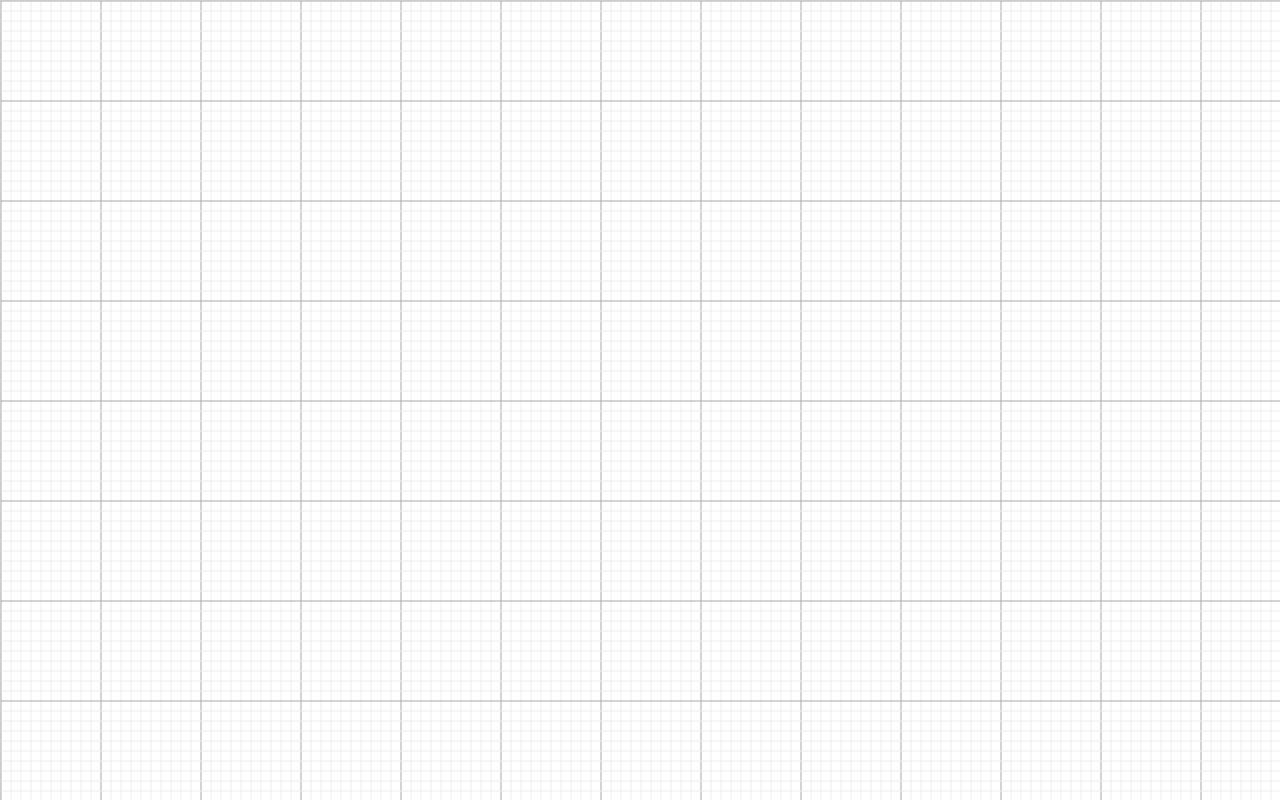
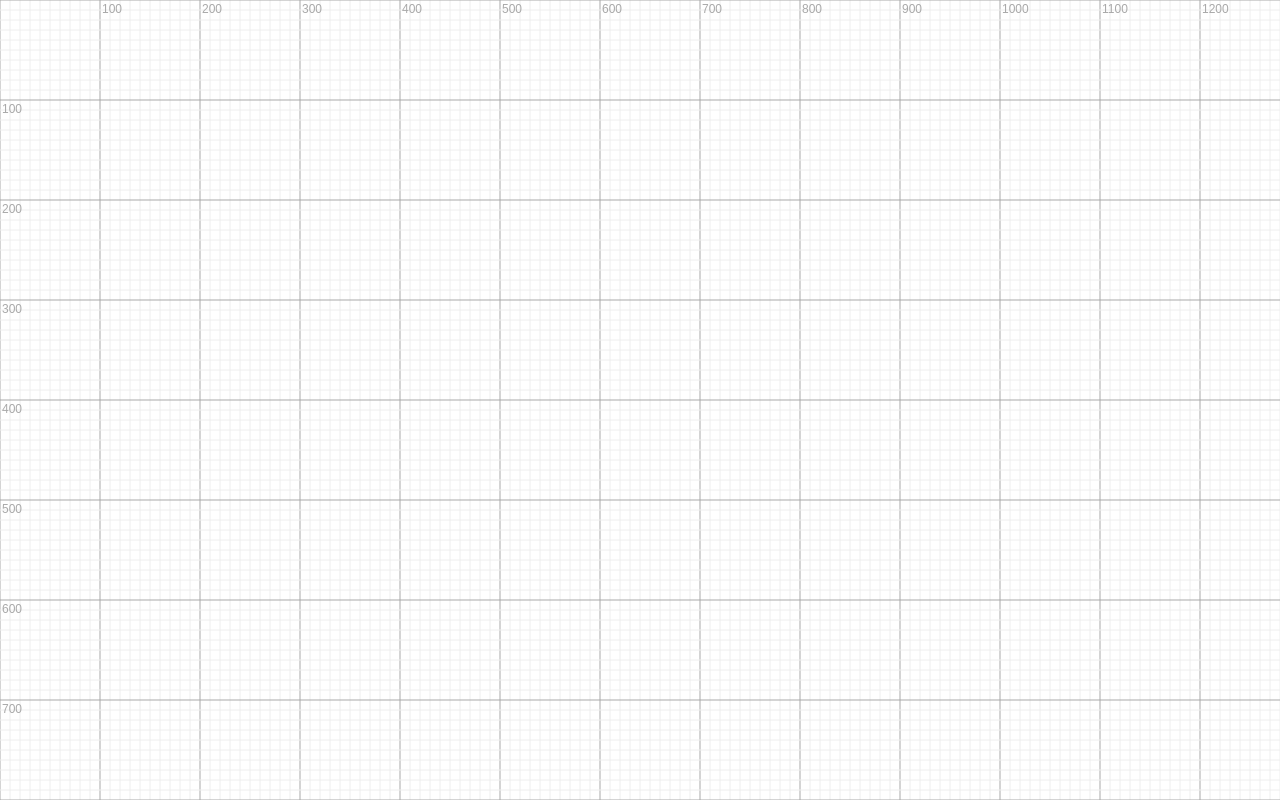
Before and after one commit to faddalibrahim/web-geometry, a React (Vite) app: page / in a window 1280 px wide. Shown: the top 800 px of the page. Built offline with nearby package versions, Linux system fonts and the light colour scheme; a web font is replaced by a local one.

Commit message:
add grid labels

```diff
--- a/src/components/GraphGrid.tsx
+++ b/src/components/GraphGrid.tsx
@@ -1,10 +1,18 @@
-import React, { useRef, useState, useEffect } from "react";
+import React, { useRef, useState, useEffect, useMemo } from "react";
+import GridLabels from "./GridLabels";
 
 const GraphGrid: React.FC = () => {
   const canvasRef = useRef<HTMLCanvasElement>(null);
-  //   const [labels, setLabels] = useState<
-  //     { x: number; y: number; label: string }[]
-  //   >([]);
+  const [canvasSize, setCanvasSize] = useState({ width: 1800, height: 1800 });
+
+  const labelPositions = useMemo(() => {
+    const positions: { x: number; y: number; label: string }[] = [];
+    for (let i = 100; i <= canvasSize.width; i += 100) {
+      positions.push({ x: i, y: 0, label: `${i}` }); // X-axis labels
+      positions.push({ x: 0, y: i, label: `${i}` }); // Y-axis labels
+    }
+    return positions;
+  }, [canvasSize.width]);
 
   useEffect(() => {
     const canvas = canvasRef.current;
@@ -13,18 +21,16 @@ const GraphGrid: React.FC = () => {
     const ctx = canvas.getContext("2d");
     if (!ctx) return;
 
-    const canvasWidth = 1800;
-    const canvasHeight = 1800;
-    canvas.width = canvasWidth;
-    canvas.height = canvasHeight;
-
     const gridSpacing = 10;
     const normalLineColor = "rgb(238, 238, 238)";
     const highlightLineColor = "darkgray";
 
+    ctx.lineWidth = 1;
+
     const drawGrid = () => {
       const { width, height } = canvas;
 
+      // Clear only the canvas area that needs updating
       ctx.clearRect(0, 0, width, height);
 
       // Draw vertical lines
@@ -32,11 +38,8 @@ const GraphGrid: React.FC = () => {
         ctx.beginPath();
         ctx.moveTo(x, 0);
         ctx.lineTo(x, height);
-
-        // highlight every 10th line
         ctx.strokeStyle =
           x % (gridSpacing * 10) === 0 ? highlightLineColor : normalLineColor;
-
         ctx.stroke();
       }
 
@@ -45,22 +48,20 @@ const GraphGrid: React.FC = () => {
         ctx.beginPath();
         ctx.moveTo(0, y);
         ctx.lineTo(width, y);
-
-        // highlight every 10th line
         ctx.strokeStyle =
           y % (gridSpacing * 10) === 0 ? highlightLineColor : normalLineColor;
-
         ctx.stroke();
       }
     };
 
     drawGrid();
 
-    // Redraw grid on window resize
+    // Redraw grid on window resize using requestAnimationFrame
     const handleResize = () => {
-      canvas.width = window.innerWidth;
-      canvas.height = window.innerHeight;
-      drawGrid();
+      setCanvasSize({
+        width: window.innerWidth,
+        height: window.innerHeight,
+      });
     };
 
     window.addEventListener("resize", handleResize);
@@ -69,48 +70,14 @@ const GraphGrid: React.FC = () => {
     };
   }, []);
 
-  // Create labels after every 100th line
-  useEffect(() => {
-    const generateLabels = () => {
-      const labelsList: { x: number; y: number; label: string }[] = [];
-      for (let i = 100; i <= 1800; i += 100) {
-        // Start at 100 to skip 0
-        labelsList.push({ x: i, y: 0, label: `${i}` }); // X-axis labels
-        labelsList.push({ x: 0, y: i, label: `${i}` }); // Y-axis labels
-      }
-      //   setLabels(labelsList);
-    };
-
-    generateLabels();
-  }, []);
-
   return (
-    <div style={{ position: "relative" }}>
-      <canvas ref={canvasRef} style={{ border: "1px solid #ccc", zIndex: 1 }} />
-      {/* <div
-        style={{
-          position: "absolute",
-          top: 0,
-          left: 0,
-          pointerEvents: "none",
-          zIndex: 2,
-        }}
-      >
-        {labels.map((label, index) => (
-          <div
-            key={index}
-            style={{
-              position: "absolute",
-              left: `${label.x + 5}px`, // Position the label slightly to the right of the grid lines
-              top: `${label.y + 5}px`, // Position the label slightly below the grid lines
-              color: "darkgray",
-              fontSize: "12px",
-            }}
-          >
-            {label.label}
-          </div>
-        ))}
-      </div> */}
+    <div>
+      <canvas
+        ref={canvasRef}
+        width={canvasSize.width}
+        height={canvasSize.height}
+      />
+      <GridLabels labels={labelPositions} />
     </div>
   );
 };
--- /dev/null
+++ b/src/components/GridLabels.tsx
@@ -0,0 +1,44 @@
+interface LabelProps {
+  x: number;
+  y: number;
+  label: string;
+}
+
+interface LabelsProps {
+  labels: { x: number; y: number; label: string }[];
+}
+
+const Label: React.FC<LabelProps> = ({ x, y, label }) => {
+  return (
+    <div
+      style={{
+        position: "absolute",
+        left: `${x + 2}px`,
+        top: `${y + 2}px`,
+        color: "darkgray",
+        fontSize: "12px",
+      }}
+    >
+      {label}
+    </div>
+  );
+};
+
+const GridLabels: React.FC<LabelsProps> = ({ labels }) => {
+  return (
+    <div
+      style={{
+        position: "fixed",
+        top: 0,
+        left: 0,
+        pointerEvents: "none",
+      }}
+    >
+      {labels.map((label, index) => (
+        <Label key={index} x={label.x} y={label.y} label={label.label} />
+      ))}
+    </div>
+  );
+};
+
+export default GridLabels;
```
